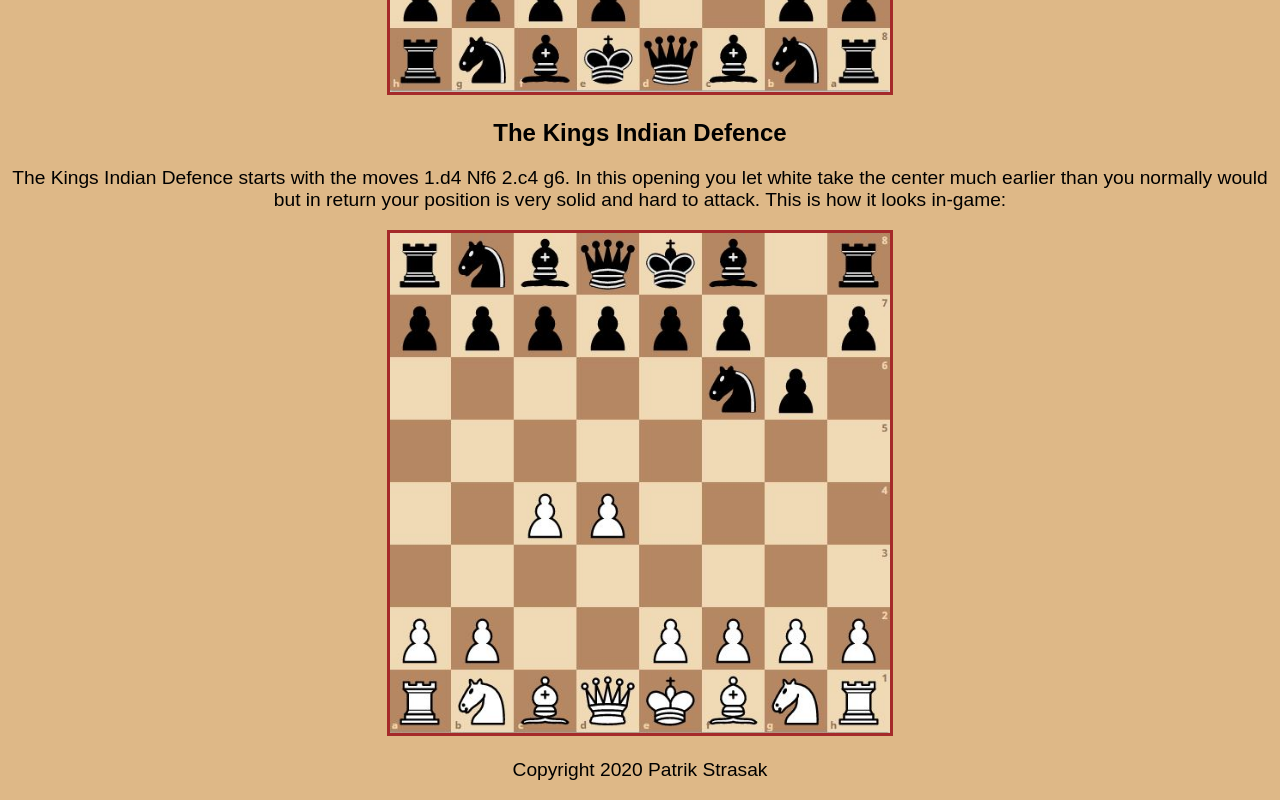
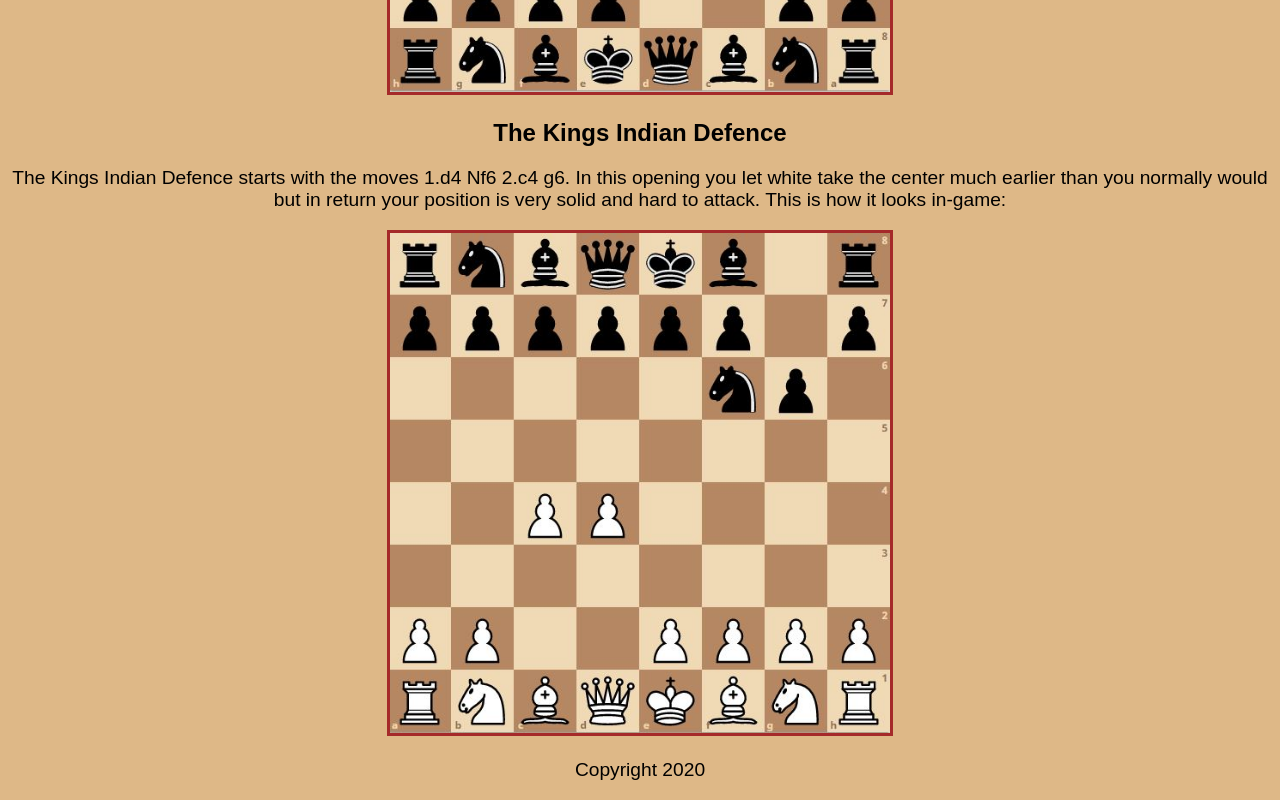
Before and after one commit to S00211124-ATU/Website-Project, a plain HTML site: page openings.html in a window 1280 px wide. Shown: the part 1505-2305 px from the top of the page. Drawn offline with Linux system fonts and the light colour scheme.

Commit message:
Update openings.html

```diff
--- a/openings.html
+++ b/openings.html
@@ -66,7 +66,7 @@ Page Description: Chess Website -->
 
              </main>
             <footer> <!-- Footer grouping of content for the bottom of the screen and will need css to place at the bottom -->
-                <p>Copyright 2020 Patrik Strasak</p>
+                <p>Copyright 2020</p>
             </footer>
     </body>
 </html>
```
